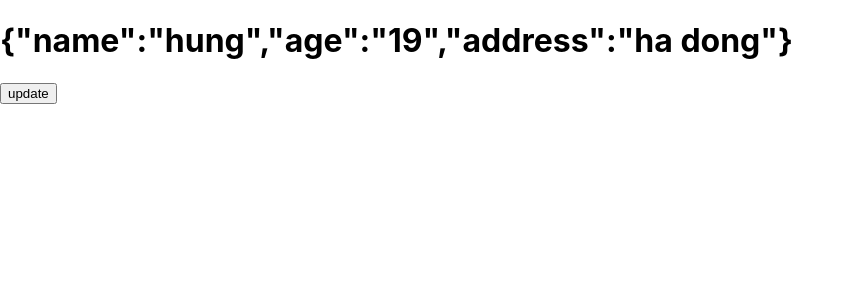
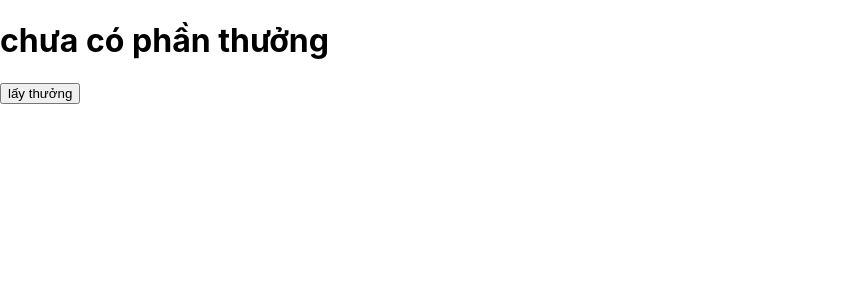
Before and after one commit to duonghungit24/react-hook, a React (Create React App) app: page / in a window 1280 px wide. Shown: the top 300 px of the page, without its empty margins (0-854 px from the left). Built offline with nearby package versions, Linux system fonts and the light colour scheme.

Commit message:
game gifts su dung useState

```diff
--- a/src/App.js
+++ b/src/App.js
@@ -1,24 +1,20 @@
 import { useState } from 'react';
 
+const gifts = [
+  'CPU I9',
+  'CART RTX 3060 TI',
+  'RAM 32G RGB'
+]
 function App() {
-  const [infor, setInfor] = useState({
-    name:'hung',
-    age: '19',
-    address:'ha dong'
-  })
-  const handleInfor = () => {
-    // setInfor({
-    //   girlfriend: 'no'   //nếu click thì nó sẽ gán giá trị mới chứ k thêm vào infor,
-    // })
-    setInfor({
-      ...infor,          //cách khắc phục dùng toán tử es6 spread or prevent
-      girlfriend:'no'
-    })
-  }
+ const [gift, setGift] = useState();
+ const handleGift  = () => {
+      const index = Math.floor(Math.random() * gifts.length);
+      setGift(gifts[index]);
+ }
   return (
     <div className="App">
-      <h1>{JSON.stringify(infor)}</h1>
-      <button onClick={handleInfor}>update</button>
+      <h1>{gift || 'chưa có phần thưởng'}</h1>
+      <button onClick={handleGift}>lấy thưởng</button>
     </div>
   );
 }
```
